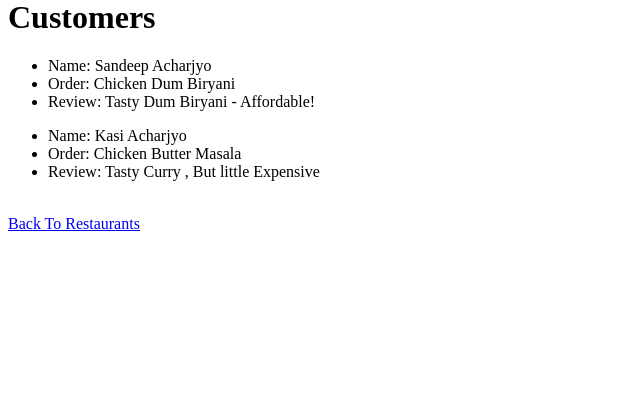
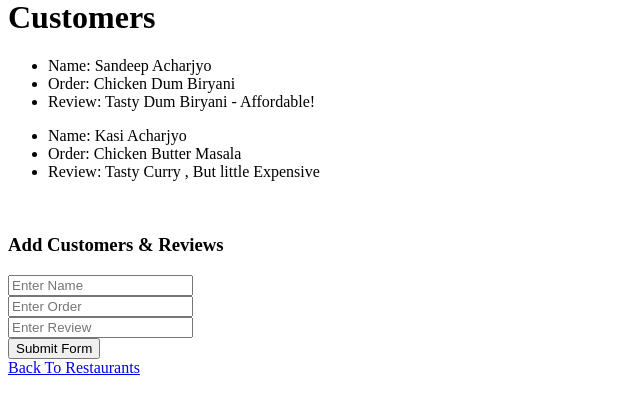
Before and after one commit to Sandeepbay/Restaurant-Manager, a Django app: page /restaurants/1 in a window 1280 px wide. Shown: the part 197-611 px from the top of the page, without its empty margins (0-640 px from the left). Run offline with Django 5.2, Linux system fonts and the light colour scheme; data comes from the database, SQL or seed files in the repository; both versions use the stored data as it was after the commit.

Commit message:
Added Form to Add Data and display it

```diff
--- a/Restaurants/restaurant/templates/restaurant/diner.html
+++ b/Restaurants/restaurant/templates/restaurant/diner.html
@@ -16,5 +16,13 @@
     </ul>
     {% endfor %}
         <br>
+    <h3>Add Customers & Reviews</h3>
+    <form action="{% url 'book' restaurant.id %}" method="POST">
+        {% csrf_token %}
+        <input type="text" name="name" placeholder="Enter Name"><br>
+        <input type="text" name="order" placeholder="Enter Order"><br>
+        <input type="text" name="review" placeholder="Enter Review"><br>
+        <input type="submit" value="Submit Form">
+    </form>
     <a href="{% url 'index' %}">Back To Restaurants</a>
 {% endblock %}
--- a/Restaurants/restaurant/urls.py
+++ b/Restaurants/restaurant/urls.py
@@ -4,5 +4,6 @@ from . import views
 
 urlpatterns = [
     path("" , views.index , name="index"),
-    path("<int:restaurant_id>" , views.restaurant , name="restaurant")
+    path("<int:restaurant_id>" , views.restaurant , name="restaurant"),
+    path("<int:restaurant_id>/book" , views.book , name="book")
 ]
--- a/Restaurants/restaurant/views.py
+++ b/Restaurants/restaurant/views.py
@@ -1,6 +1,7 @@
 from django.shortcuts import render
-from .models import Restaurant
-
+from .models import Restaurant , People
+from django.http import HttpResponseRedirect
+from django.urls import reverse
 # Create your views here.
 
 def index(request):
@@ -14,3 +15,13 @@ def restaurant(request , restaurant_id):
         "restaurant": restaurant,
         "peoples" : restaurant.people.all()
     })
+
+def book(request , restaurant_id):
+    if request.method == "POST":
+        restaurant = Restaurant.objects.get(pk=restaurant_id)
+        name = request.POST["name"]
+        order = request.POST["order"]
+        review = request.POST["review"]
+        people = People.objects.create(name=name , order=order , review=review)
+        people.conneection.add(restaurant)
+        return HttpResponseRedirect(reverse("restaurant" , args=(restaurant_id,)))
```
Also changed, not shown: Restaurants/db.sqlite3.
